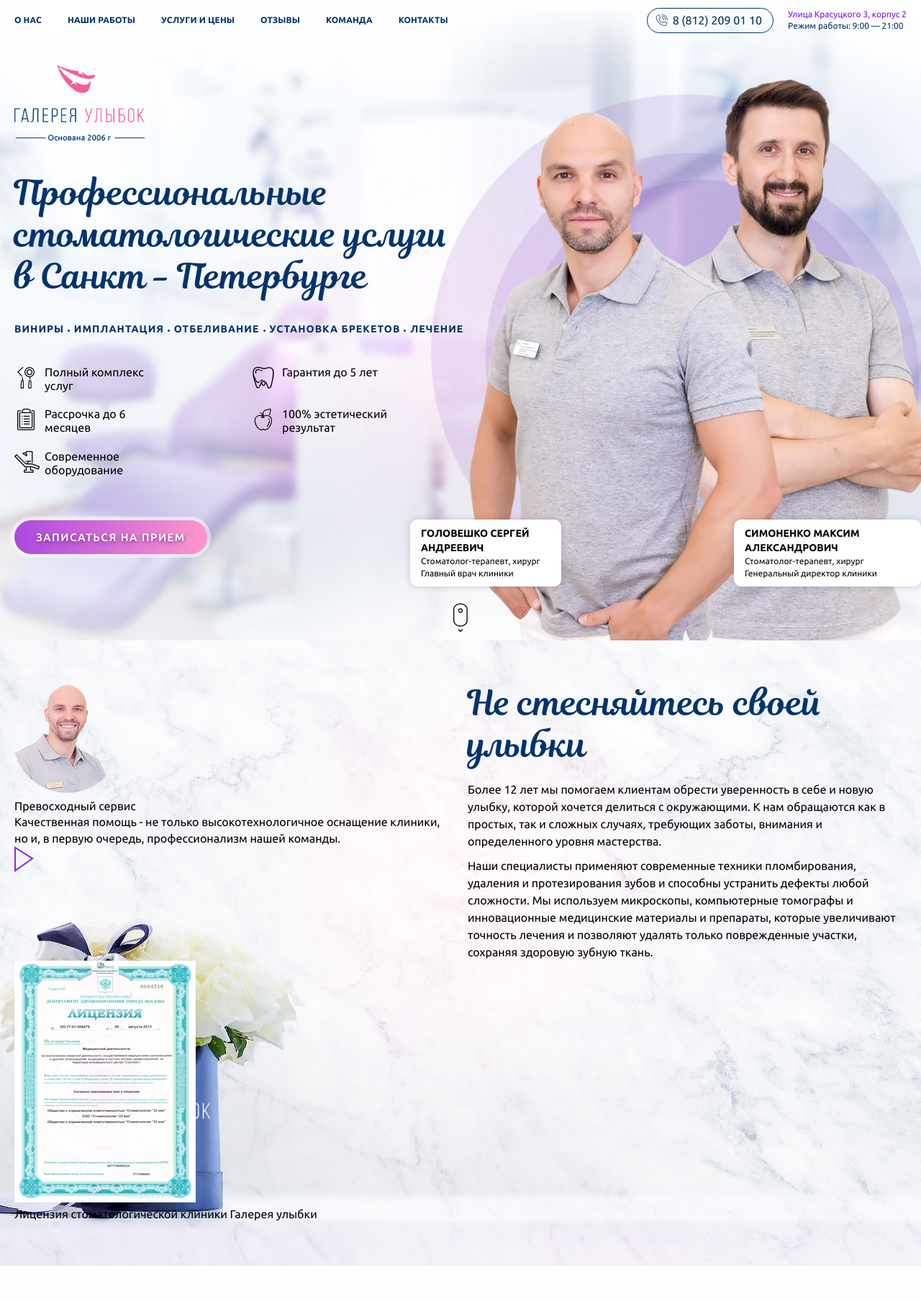
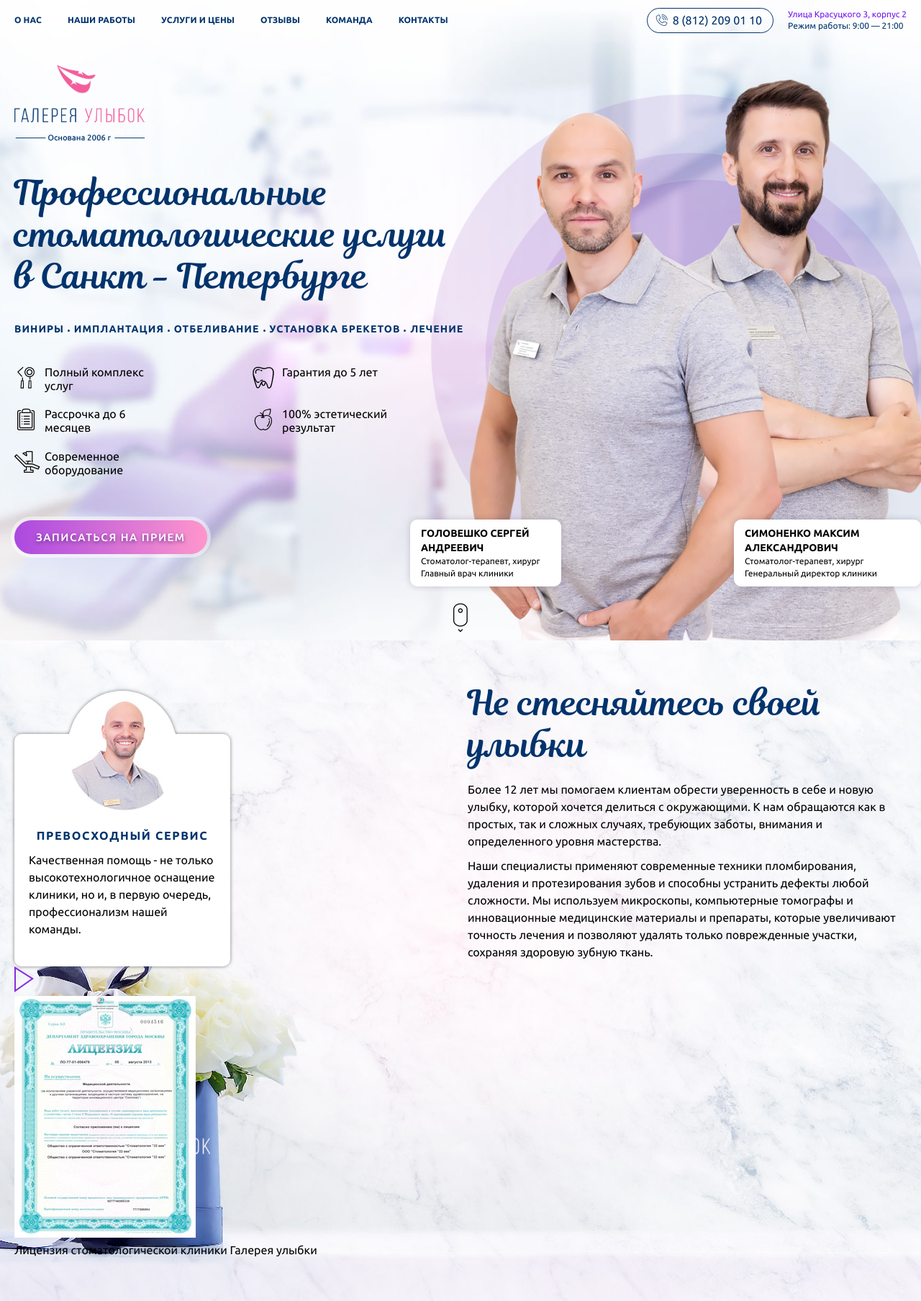
Before and after one commit to BulatSa/gal-smile, a PHP site: page / in a window 1280 px wide. Shown: the whole page at 72% size. Before the commit the page ends 1759 px from the top, so only its background shows below. Run offline with PHP 8.4, Linux system fonts and the light colour scheme; some libraries are stand-ins or nearby versions; some web fonts are replaced.

Commit message:
About part

```diff
--- a/css/main.css
+++ b/css/main.css
@@ -2242,7 +2242,7 @@ button::-moz-focus-inner {
   transform: translate3d(0, 0, 0);
   background: rgba(255, 255, 255, 0.1);
   z-index: 5; }
-  @media (max-width: 768px) {
+  @media (max-width: 1024px) {
     .header-sec {
       padding: 10px 0; } }
   .header-sec.active {
@@ -2259,7 +2259,7 @@ button::-moz-focus-inner {
 .hamburger {
   display: none !important;
   z-index: 6; }
-  @media (max-width: 768px) {
+  @media (max-width: 1024px) {
     .hamburger {
       position: fixed;
       top: 4px;
@@ -2279,7 +2279,7 @@ button::-moz-focus-inner {
   -webkit-box-pack: justify;
   -ms-flex-pack: justify;
   justify-content: space-between; }
-  @media (max-width: 768px) {
+  @media (max-width: 1024px) {
     .header {
       -ms-flex-wrap: wrap;
       flex-wrap: wrap; } }
@@ -2289,7 +2289,7 @@ button::-moz-focus-inner {
   font-weight: bold;
   text-transform: uppercase;
   color: #00336c; }
-  @media (max-width: 768px) {
+  @media (max-width: 1024px) {
     .header__menu {
       display: none; } }
   .header__menu ul {
@@ -2709,3 +2709,65 @@ button::-moz-focus-inner {
 
 .about-sec {
   background: url("../img/about/bg.jpg") no-repeat center bottom; }
+
+.about__video-info {
+  position: relative;
+  max-width: 300px;
+  margin-top: 70px;
+  padding: 0 20px 40px;
+  background: #fff; }
+  .about__video-info:before {
+    content: '';
+    position: absolute;
+    top: -60px;
+    left: 50%;
+    width: 150px;
+    height: 150px;
+    border-radius: 50%;
+    -webkit-box-shadow: 0 0 5px 0 rgba(0, 0, 0, 0.5);
+    box-shadow: 0 0 5px 0 rgba(0, 0, 0, 0.5);
+    background: #fff;
+    -webkit-transform: translate3d(-50%, 0, 0);
+    transform: translate3d(-50%, 0, 0);
+    z-index: 0; }
+  .about__video-info:after {
+    content: '';
+    position: absolute;
+    top: 0;
+    left: 0;
+    width: 100%;
+    height: 100%;
+    border-radius: 10px;
+    -webkit-box-shadow: 0 0 5px 0 rgba(0, 0, 0, 0.5);
+    box-shadow: 0 0 5px 0 rgba(0, 0, 0, 0.5);
+    background: #fff;
+    z-index: 0; }
+  .about__video-info p {
+    position: relative;
+    padding-bottom: 10px;
+    text-transform: uppercase;
+    font-size: 16px;
+    font-weight: bold;
+    letter-spacing: 0.1em;
+    color: #00336c;
+    text-align: center;
+    z-index: 1; }
+  .about__video-info span {
+    position: relative;
+    font-size: 16px;
+    line-height: 1.5;
+    z-index: 1; }
+
+.about__video-img {
+  position: relative;
+  top: -50px;
+  width: 160px;
+  margin: 0 auto -30px;
+  border-radius: 50%;
+  background: #fff;
+  z-index: 1; }
+  .about__video-img img {
+    display: block;
+    max-width: 100%;
+    margin: 0 auto;
+    border-radius: 50%; }
--- a/index.php
+++ b/index.php
@@ -136,7 +136,7 @@
 					<div class="about__video">
 						<div class="about__video-info">
 							<div class="about__video-img">
-								<img src="img/about/man.png" alt="">
+								<img src="img/about/man.jpg" alt="">
 							</div>
 							<p>Превосходный сервис</p>
 							<span>Качественная помощь - не только высокотехнологичное оснащение клиники, но и, в первую очередь, профессионализм нашей команды.</span>
--- a/sass/modules/_about.scss
+++ b/sass/modules/_about.scss
@@ -6,9 +6,72 @@
 
 .about__video {}
 
-.about__video-info {}
+.about__video-info {
+	position: relative;
+	max-width: 300px;
+	margin-top: 70px;
+	padding: 0 $pad-xs $pad-m;
+	background: #fff;
+	&:before {
+		content: '';
+		position: absolute;
+		top: -60px;
+		left: 50%;
+		width: 150px;
+		height: 150px;
+		border-radius: 50%;
+		box-shadow: 0 0 5px 0 transparentize(#000, 0.5);
+		background: #fff;
+		transform: translate3d(-50%,0,0);
+		z-index: 0;
+	}
+	&:after {
+		content: '';
+		position: absolute;
+		top: 0;
+		left: 0;
+		width: 100%;
+		height: 100%;
+		border-radius: 10px;
+		box-shadow: 0 0 5px 0 transparentize(#000, 0.5);
+		background: #fff;
+		z-index: 0;
+	}
+	p {
+		position: relative;
+		padding-bottom: $pad-xxs;
+		text-transform: uppercase;
+		font-size: 16px;
+		font-weight: bold;
+		letter-spacing: 0.1em;
+		color: $blue;
+		text-align: center;
+		z-index: 1;
+	}
+	span {
+		position: relative;
+		font-size: 16px;
+		line-height: (24/16);
+		z-index: 1;
+	}
+}
 
-.about__video-img {}
+.about__video-img {
+	position: relative;
+	top: -50px;
+	width: 160px;
+	margin: 0 auto -30px;
+	border-radius: 50%;
+	background: #fff;
+	z-index: 1;
+	img {
+		display: block;
+		max-width: 100%;
+		margin: 0 auto;
+		border-radius: 50%;
+
+	}
+}
 
 .about__video-play {}
 
--- a/sass/modules/_header.scss
+++ b/sass/modules/_header.scss
@@ -8,7 +8,7 @@
 	transform: translate3d(0,0,0);
 	background: transparentize(#fff,0.9);
 	z-index: 5;
-	@include res(m) {
+	@include res(l) {
 		padding: 10px 0;
 	}
 	@include res(s) {
@@ -36,7 +36,7 @@
 .hamburger {
 	display: none!important;
 	z-index: 6;
-	@include res(m) {
+	@include res(l) {
 		position: fixed;
 		top: 4px;
 		left: 2px;
@@ -54,7 +54,7 @@
 	display: flex;
 	align-items: center;
 	justify-content: space-between;
-	@include res(m) {
+	@include res(l) {
 		flex-wrap: wrap;
 	}
 }
@@ -65,7 +65,7 @@
 	font-weight: bold;
 	text-transform: uppercase;
 	color: $blue;
-	@include res(m) {
+	@include res(l) {
 		display: none;
 	}
 	ul {
```
Also changed, not shown: img/about/man.jpg (added).
